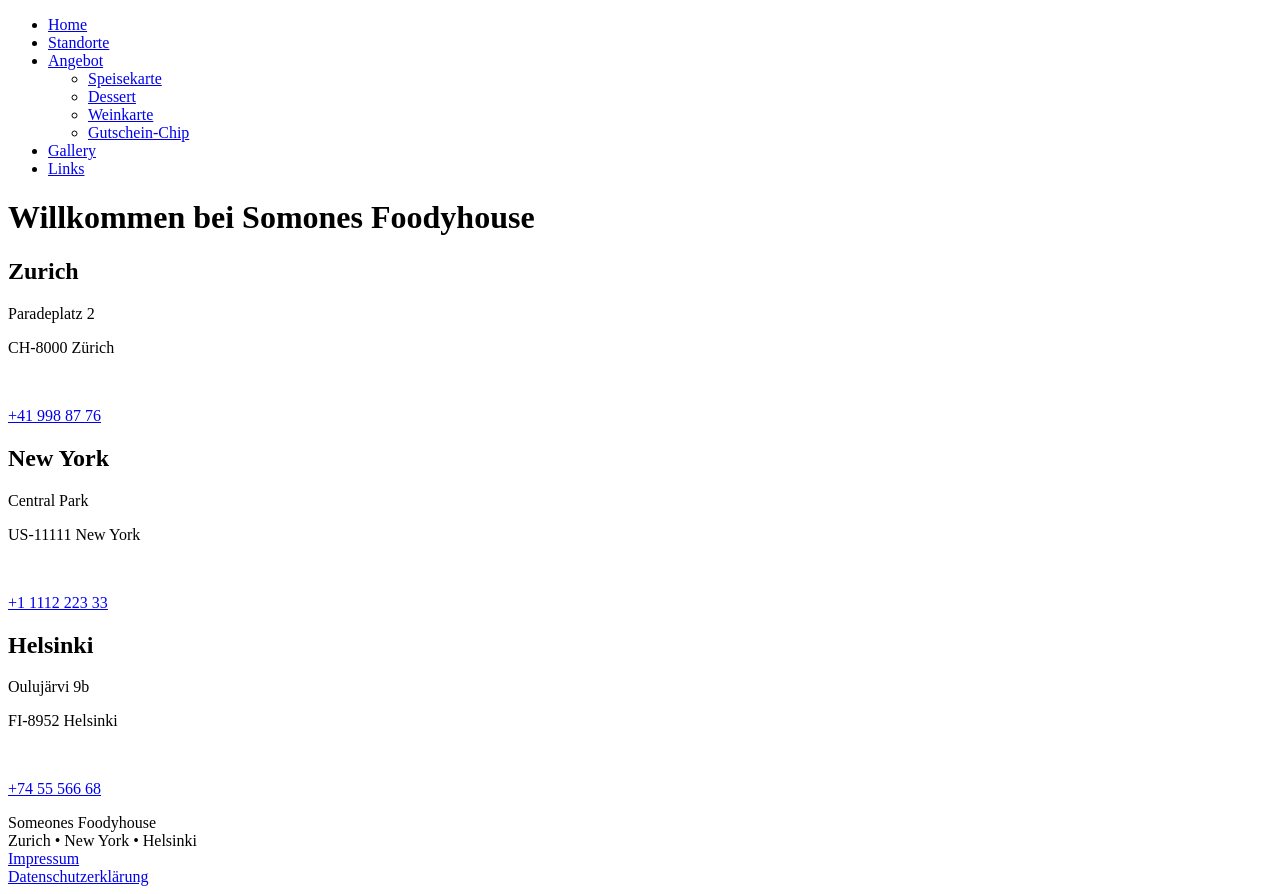
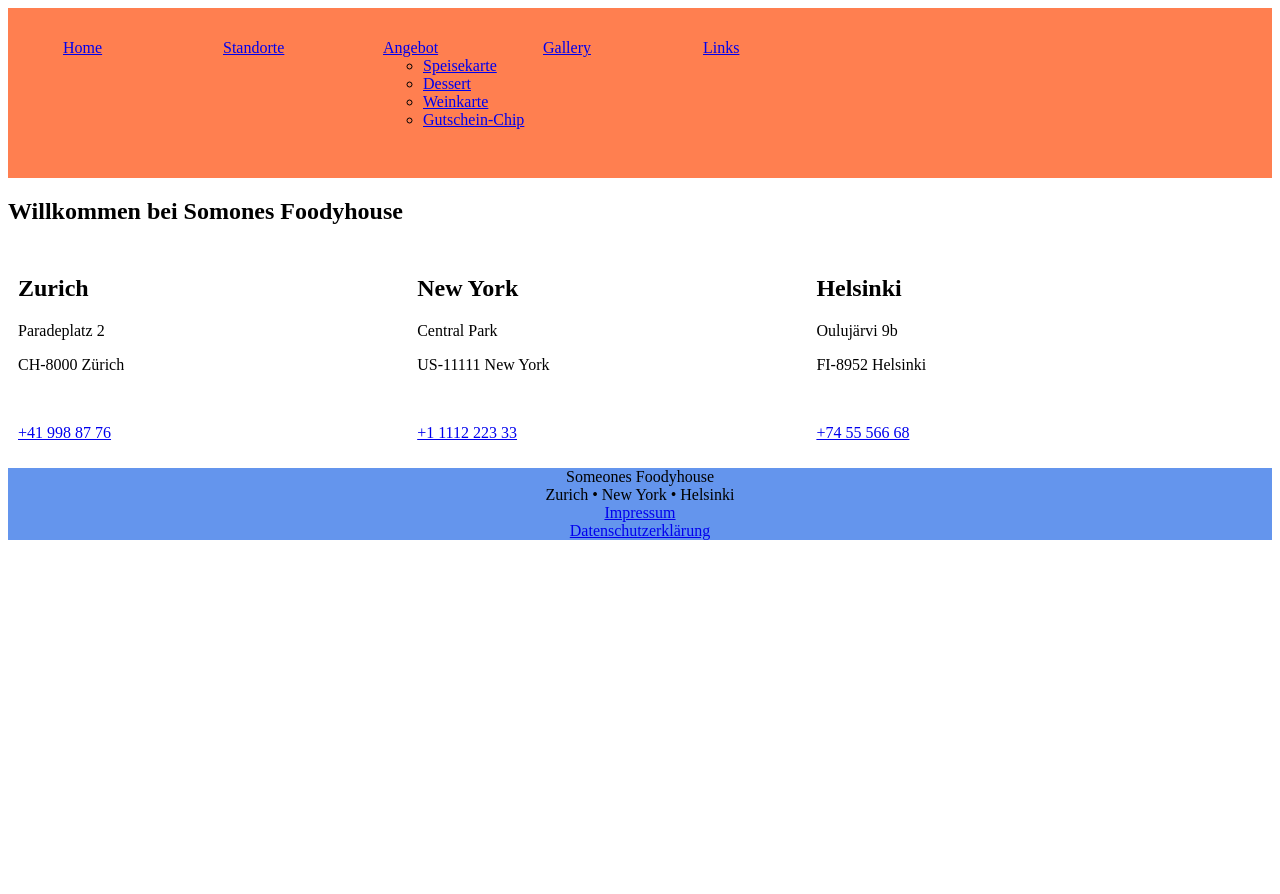
Before and after one commit to templates-html/m293-lu02-a03-structure, a plain HTML site: page index.html in a window 1280 px wide. After the commit the page ends 800 px from the top, so only its background shows below. Drawn offline with Linux system fonts and the light colour scheme.

Commit message:
solution

```diff
--- a/index.html
+++ b/index.html
@@ -6,8 +6,8 @@
     <link rel="stylesheet" href="./styles.css" media="all">
   </head>
   <body>
-    <div>
-      <div>
+    <header>
+      <nav>
         <ul>
           <li>
             <a href="#">Home</a>
@@ -33,47 +33,41 @@
             <a href="./links.html">Links</a>
           </li>
         </ul>
-      </div>
-    </div>
-    <div>
-      <div>
+      </nav>
+    </header>
+    <main>
+      <section>
         <h1>Willkommen bei Somones Foodyhouse</h1>
-      </div>
-      <div>
-        <div>
-          <div>
+      </section>
+      <section>
+        <article>
           <h2>Zurich</h2>
           <p>Paradeplatz 2</p>
           <p>CH-8000 Zürich</p>
           <p>&nbsp;</p>
           <p><a href="tel:+419988776" target="_blank">+41 998 87 76</a></p>
-          </div>
-        </div>
-        <div>
-          <div>
+        </article>
+        <article>
           <h2>New York</h2>
           <p>Central Park</p>
           <p>US-11111 New York</p>
           <p>&nbsp;</p>
           <p><a href="tel:+1111222333" target="_blank">+1 1112 223 33</a></p>
-          </div>
-        </div>
-        <div>
-          <div>
+        </article>
+        <article>
           <h2>Helsinki</h2>
           <p>Oulujärvi 9b</p>
           <p>FI-8952 Helsinki</p>
           <p>&nbsp;</p>
           <p><a href="tel:+745556668" target="_blank">+74 55 566 68</a></p>
-          </div>
-        </div>
-      </div>
-      <div>
+        </article>
+      </section>
+      <footer>
         <div>Someones Foodyhouse</div>
         <div>Zurich &bull; New York &bull; Helsinki</div>
         <div><a href="./impressum.html">Impressum</a></div>
         <div><a href="./datenschutz.html">Datenschutzerklärung</a></div>
-      </div>
-    </div>
+      </footer>
+    </main>
   </body>
 </html>
--- a/styles.css
+++ b/styles.css
@@ -0,0 +1,36 @@
+header {
+    background-color: coral;
+    padding: 10px;
+    height: 150px;
+}
+
+main {
+    display: block;
+    clear: both;
+}
+
+footer {
+    background-color: cornflowerblue;
+    display: block;
+    clear: both;
+    text-align: center;
+}
+
+nav > ul > li {
+    display: block;
+    float: left;
+    width: 150px;
+    padding: 5px; /*adjust*/
+}
+
+
+section {
+
+}
+
+article {
+    display: block;
+    width: 30%;
+    float: left;
+    margin: 10px;
+}
```
Lines whose indentation alone changed are shown as unchanged.
